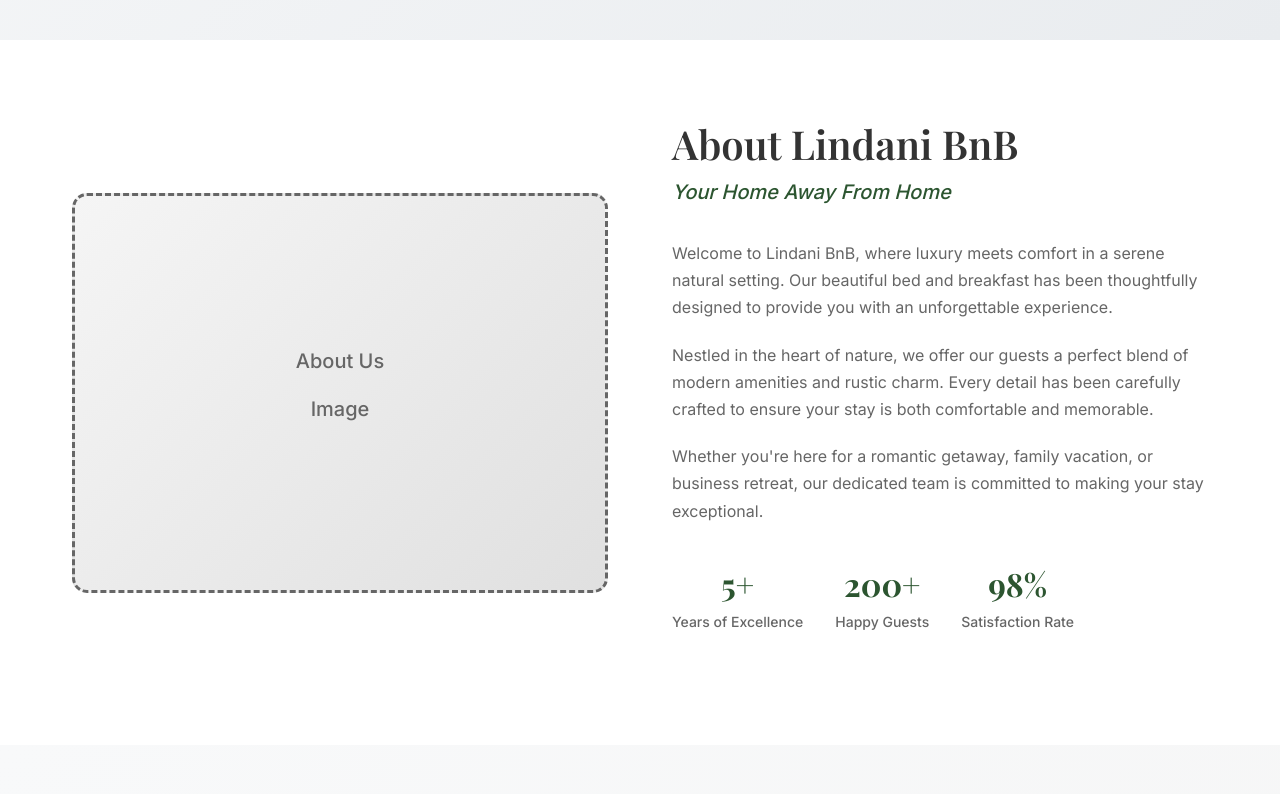
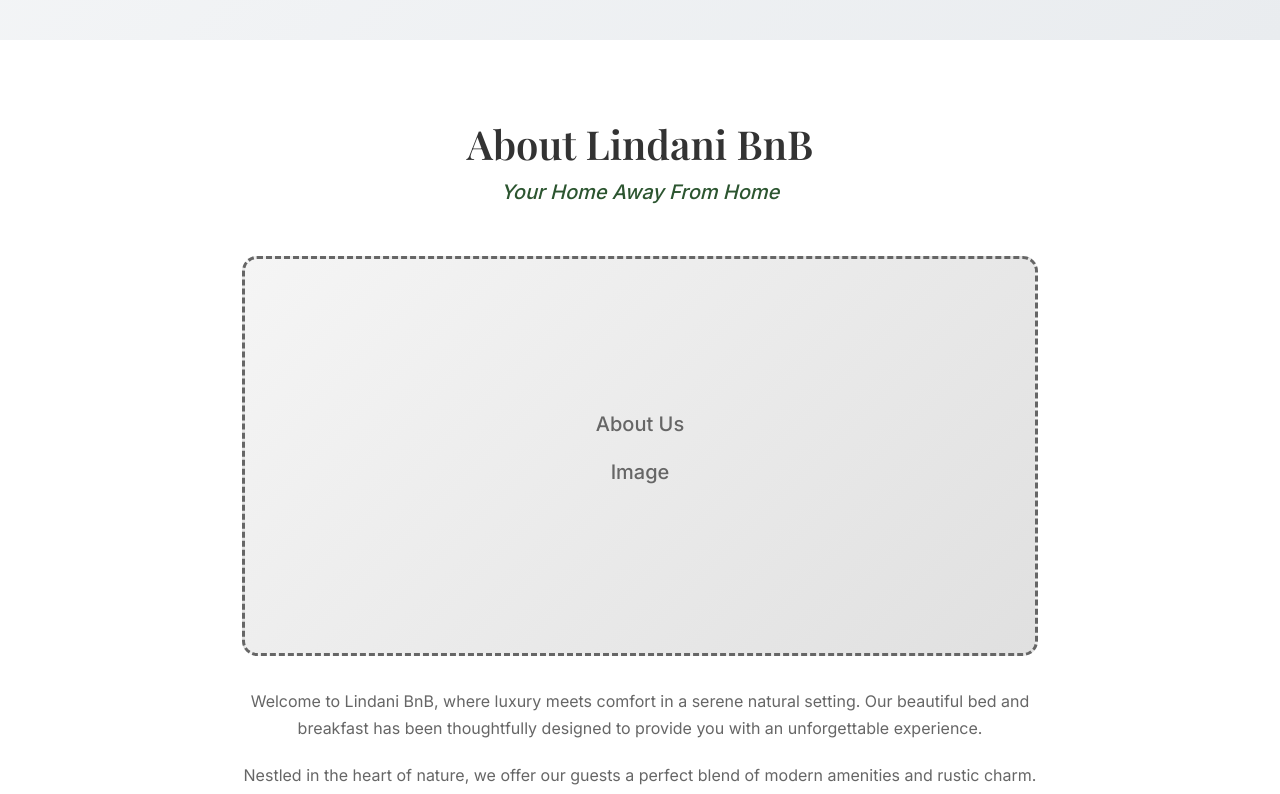
Before and after one commit to Lebo-Madikane/lindani-bnb, a Next.js app: page / in a window 1280 px wide. Shown: the part 760-1554 px from the top of the page. Built offline with nearby package versions, Linux system fonts and the light colour scheme.

Commit message:
re-design About UI component

```diff
--- a/src/components/About/About.js
+++ b/src/components/About/About.js
@@ -5,6 +5,11 @@ export default function About() {
     return (
         <section className={styles.about}>
             <div className={styles.container}>
+                <div className={styles.content}>
+                    <h2 className={styles.title}>About Lindani BnB</h2>
+                    <p className={styles.subtitle}>Your Home Away From Home</p>
+                </div>
+
                 <div className={styles.imageContainer}>
                     <div className={styles.placeholderImage}>
                         <p>About Us</p>
@@ -13,9 +18,6 @@ export default function About() {
                 </div>
 
                 <div className={styles.content}>
-                    <h2 className={styles.title}>About Lindani BnB</h2>
-                    <p className={styles.subtitle}>Your Home Away From Home</p>
-
                     <div className={styles.text}>
                         <p>
                             Welcome to Lindani BnB, where luxury meets comfort in a serene
--- a/src/components/About/About.module.scss
+++ b/src/components/About/About.module.scss
@@ -7,12 +7,13 @@
 
     .container {
         @include container;
-        display: grid;
-        grid-template-columns: 1fr 1fr;
-        gap: 4rem;
-        align-items: center;
+        display: flex;
+        flex-direction: column;
+        gap: 2rem;
+        text-align: center;
 
         @include mobile {
+            display: grid;
             grid-template-columns: 1fr;
             gap: 2rem;
         }
@@ -21,8 +22,9 @@
 
 .imageContainer {
     .placeholderImage {
-        width: 100%;
+        width: 70%;
         height: 400px;
+        margin: 0px auto;
         background: linear-gradient(135deg, var(--secondary-color), #e0e0e0);
         border-radius: 15px;
         @include flex-center;
@@ -33,6 +35,7 @@
         border: 3px dashed var(--text-light);
 
         @include mobile {
+            width: 100%;
             height: 250px;
             order: -1; // Image appears first on mobile
         }
@@ -40,6 +43,7 @@
 }
 
 .content {
+
     .title {
         font-size: 2.5rem;
         color: var(--text-dark);
@@ -56,7 +60,6 @@
         color: var(--primary-color);
         font-size: 1.25rem;
         font-weight: 500;
-        margin-bottom: 2rem;
         font-style: italic;
 
         @include mobile {
@@ -65,7 +68,9 @@
     }
 
     .text {
+        width: 70%;
         margin-bottom: 2.5rem;
+        margin: 0px auto;
 
         p {
             color: var(--text-light);
@@ -76,14 +81,21 @@
                 margin-bottom: 0;
             }
         }
+
+        @include mobile {
+            width: 100%;
+        }
     }
 
     .stats {
+        width: 70%;
         display: flex;
+        justify-content: center;
         gap: 2rem;
-        margin-bottom: 2rem;
+        margin: 0px auto;
 
         @include mobile {
+            width: 100%;
             justify-content: space-around;
             gap: 1rem;
         }
```
